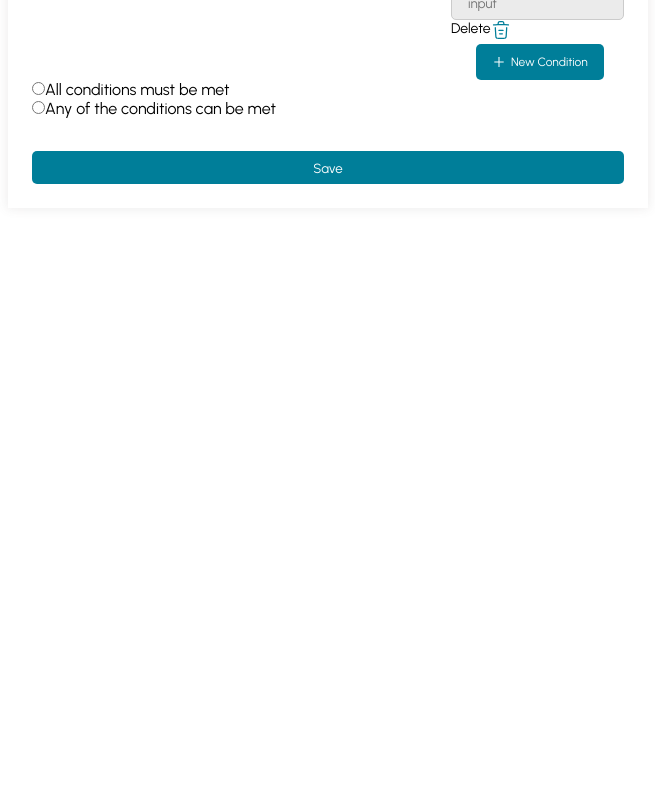
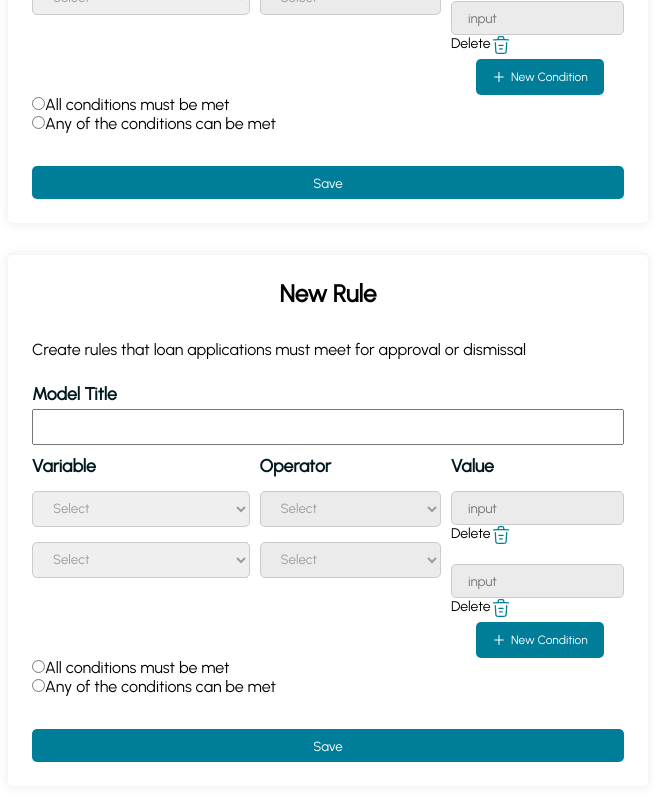
Before and after one commit to t1-loanwise/-loan-wise-Group1-Team1A, a React (Create React App) app: page /PredictiveModel in a window 1280 px wide. Shown: the part 420-1220 px from the top of the page, without its empty margins (312-967 px from the left). Before the commit the page ends 800 px from the top, so only its background shows below. Built offline with nearby package versions, Linux system fonts and the light colour scheme.

Commit message:
popup added

```diff
--- a/src/components/ExitingRule.js
+++ b/src/components/ExitingRule.js
@@ -17,6 +17,15 @@ const ExitingRule = () => {
           Edit exiting rules that loan application must meet for approval or
           dismissal
         </p>
+      </div>
+      <div className="select-option">
+        <label>Model Title</label>
+        <select>
+          <option value="">Select exiting rule</option>
+          <option value="1">Bank Statement Name March</option>
+          <option value="2">Spending Pattern</option>
+          <option value="3">Cash Flow Pattern</option>
+        </select>
       </div>
 
       <div className="select-option-below">
--- a/src/components/NewRule.js
+++ b/src/components/NewRule.js
@@ -1,11 +1,49 @@
 import React from "react";
 import Delete from "../assets/icons/trash.svg";
 import ExitingRule from "./ExitingRule";
+import RuleOptions from "./RuleOptions";
+import PlusSign from "../assets/icons/ant-design_plus-outlined.svg";
 
 const NewRule = () => {
   return (
-    <div>
-      <ExitingRule />
+    <div className="exitingRule-container">
+      <div className="edit-text">
+        <div className="rule-header">
+          <div>
+            <h2>New Rule</h2>
+          </div>
+        </div>
+        <p>
+          Create rules that loan applications must meet for approval or
+          dismissal
+        </p>
+      </div>
+      <div className="select-option">
+        <label>Model Title</label>
+        <input type="text" />
+      </div>
+      <div className="select-option-below">
+        <RuleOptions />
+        <div className="btn">
+          <button className="condition-button">
+            <img src={PlusSign} alt="plus" width="14px" />{" "}
+            <span>New Condition</span>
+          </button>
+        </div>
+      </div>
+      <div className="conditions-container">
+        <div>
+          <input className="conditionsMet" type="radio" name="conditionsMet" />
+          All conditions must be met
+        </div>
+        <div>
+          <input className="conditionsMet" type="radio" name="conditionsMet" />
+          Any of the conditions can be met
+        </div>
+      </div>
+      <button className="save-btn" type="submit">
+        Save
+      </button>
     </div>
   );
 };
--- a/src/components/PredictiveContent.js
+++ b/src/components/PredictiveContent.js
@@ -5,7 +5,8 @@ import "../styles/AccordianContent.css";
 import PlusSign from "../assets/icons/ant-design_plus-outlined.svg";
 import PopUp from "../components/PopUp";
 import ExitingRule from "./ExitingRule";
-import { faSleigh } from "@fortawesome/free-solid-svg-icons";
+
+import NewRule from "./NewRule";
 
 const PredictiveContent = () => {
   const [buttonPop, setButtonPopup] = useState(false);
@@ -30,9 +31,12 @@ const PredictiveContent = () => {
         <div className="Toggle-btn">
           <ToggleSwitch />
           <div className="edit-btn">
-            <button type="button">
+            <button onClick={() => setButtonPopup(true)}>
               <img src={EditButton} alt="edit" />
             </button>
+            <PopUp trigger={buttonPop} setTrigger={setButtonPopup}>
+              <ExitingRule />
+            </PopUp>
           </div>
         </div>
       </div>
@@ -41,9 +45,12 @@ const PredictiveContent = () => {
         <div className="Toggle-btn">
           <ToggleSwitch />
           <div className="edit-btn">
-            <button type="button">
+            <button onClick={() => setButtonPopup(true)}>
               <img src={EditButton} alt="edit" />
             </button>
+            <PopUp trigger={buttonPop} setTrigger={setButtonPopup}>
+              <ExitingRule />
+            </PopUp>
           </div>
         </div>
       </div>
@@ -52,17 +59,25 @@ const PredictiveContent = () => {
         <div className="Toggle-btn">
           <ToggleSwitch />
           <div className="edit-btn">
-            <button type="button">
+            <button onClick={() => setButtonPopup(true)}>
               <img src={EditButton} alt="edit" />
             </button>
+            <PopUp trigger={buttonPop} setTrigger={setButtonPopup}>
+              <ExitingRule />
+            </PopUp>
           </div>
         </div>
       </div>
       <div className="new-rule">
-        <button className="new-rule-btn" type="submit">
-          <img src={PlusSign} alt="plus" />
-          <p>Set new rule</p>
-        </button>
+        <div className="edit-btn">
+          <button className="new-rule-btn" onClick={() => setButtonPopup(true)}>
+            <img src={PlusSign} alt="plus" />
+            Set new rule
+          </button>
+          <PopUp trigger={buttonPop} setTrigger={setButtonPopup}>
+            <NewRule />
+          </PopUp>
+        </div>
       </div>
     </div>
   );
--- a/src/components/PredictiveModel.js
+++ b/src/components/PredictiveModel.js
@@ -10,6 +10,7 @@ const PredictiveModel = () => {
     <div>
       <SettingsAccordian />
       <ExitingRule />
+      <NewRule />
     </div>
   );
 };
--- a/src/components/RuleOptions.js
+++ b/src/components/RuleOptions.js
@@ -5,16 +5,6 @@ import "../styles/Rule.css";
 const RuleOptions = () => {
   return (
     <div className="rule-options">
-      <form>
-        <div className="select-option">
-          <label>Model Title</label>
-          <select>
-            <option value="">Select exiting rule</option>
-            <option value="1">Bank Statement Name March</option>
-            <option value="2">Spending Pattern</option>
-            <option value="3">Cash Flow Pattern</option>
-          </select>
-        </div>
       <div className="main-container">
         <div className="variable-container">
           <label>Variable</label>
@@ -100,7 +90,6 @@ const RuleOptions = () => {
           </div>
         </div>
       </div>
-      </form>
     </div>
   );
 };
--- a/src/styles/AccordianContent.css
+++ b/src/styles/AccordianContent.css
@@ -42,15 +42,16 @@
   width: 100%;
   cursor: pointer;
   gap: 10px;
+  text-align: center;
+  font-size: 1rem;
 }
 .new-rule {
   align-self: flex-end;
   margin-top: 2.5rem;
 }
 .new-rule p {
-  text-align: center;
-  font-size: 1rem;
 }
+
 /*styling the title*/
 .accordion-title {
   display: flex;
--- a/src/styles/ExitingRules.css
+++ b/src/styles/ExitingRules.css
@@ -1,7 +1,7 @@
 .exitingRule-container {
   width: 50%;
   margin: 2em auto;
-
+  border-radius: 5px;
   padding: 1.5em;
   background-color: white;
   box-shadow: 0 0 10px 1px rgba(237, 236, 236, 0.966);
@@ -21,6 +21,7 @@
   display: flex;
   flex-direction: column;
   width: 100%;
+  margin-top: 10px;
 }
 .select-option-below button {
   color: white;
@@ -48,3 +49,8 @@
 .condition-button {
   font-size: 0.75rem;
 }
+.select-option input {
+  padding: 8px 16px;
+  outline: #007e99;
+  margin-top: 5px;
+}
--- a/src/styles/Popup.css
+++ b/src/styles/Popup.css
@@ -4,7 +4,7 @@
   left: 0;
   width: 100%;
   height: 100vh;
-  background-color: rgba(255, 255, 255, 0.441);
+  background-color: rgba(189, 186, 186, 0.441);
   display: flex;
   justify-content: center;
   align-items: center;
@@ -19,4 +19,5 @@
   position: absolute;
   top: 85px;
   right: 350px;
+  background-color: white;
 }
--- a/src/styles/Rule.css
+++ b/src/styles/Rule.css
@@ -4,6 +4,7 @@
 }
 .select-option select {
   padding: 8px 16px;
+  margin-top: 5px;
 }
 .variable-container,
 .Operator-container,
```
Lines whose indentation alone changed are shown as unchanged.
